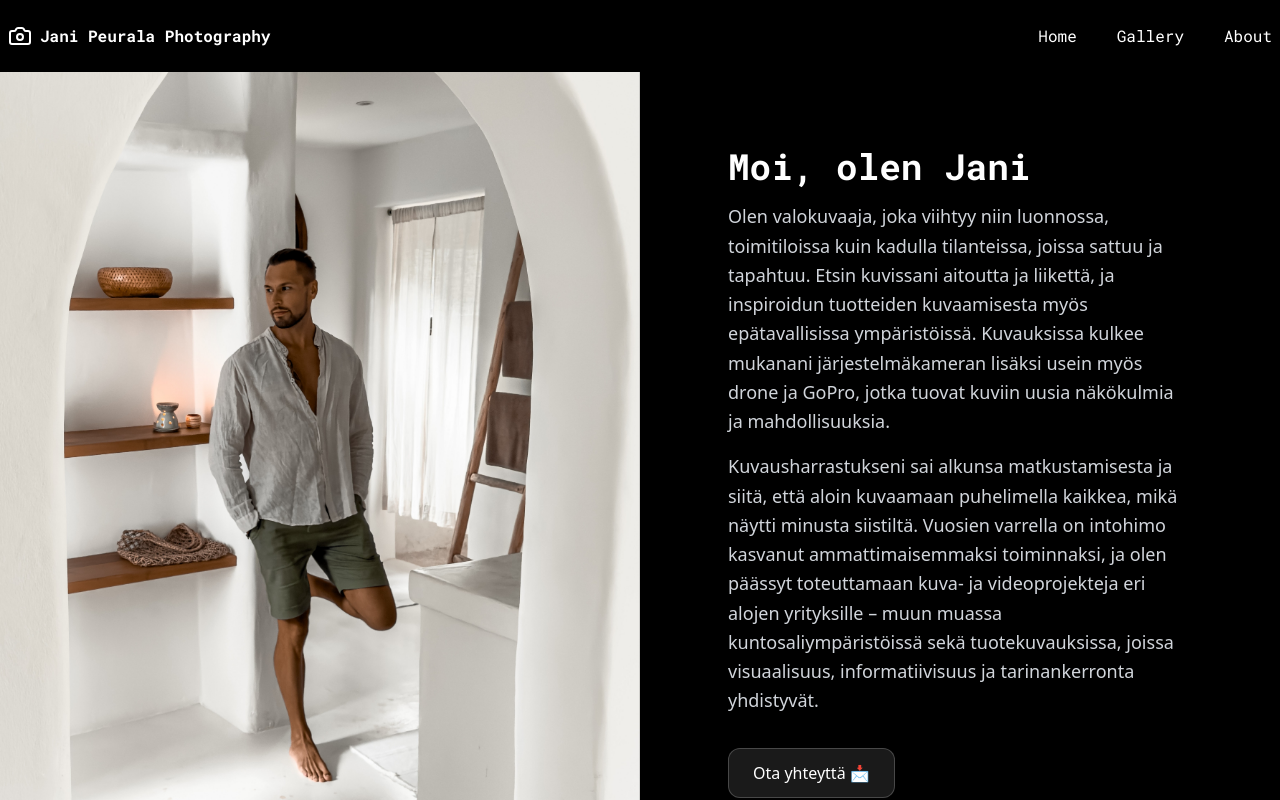
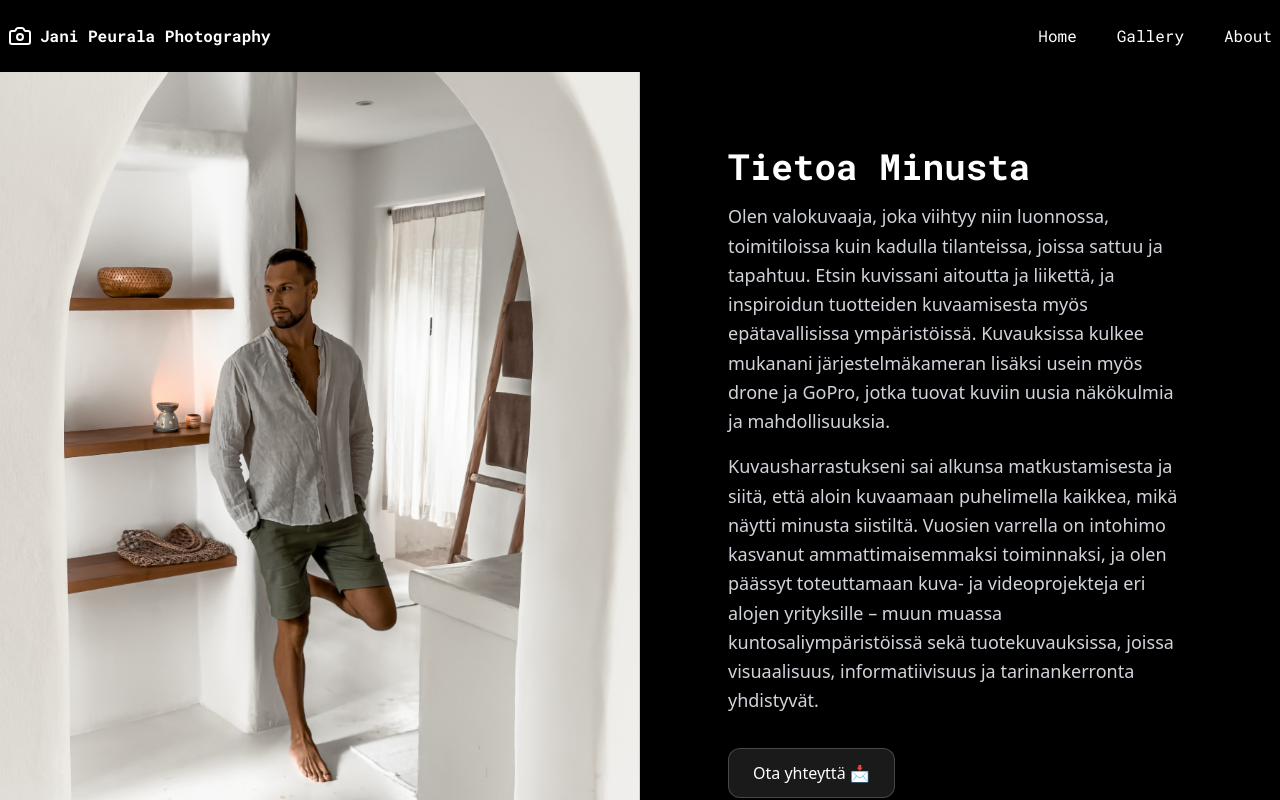
Before and after one commit to wilsq/photo-portfolio, a React (Vite) app: page /about in a window 1280 px wide. Shown: the top 800 px of the page. Built offline with nearby package versions, Linux system fonts and the light colour scheme.

Commit message:
Updated About.jsx and readme

```diff
--- a/src/components/About.jsx
+++ b/src/components/About.jsx
@@ -15,7 +15,7 @@
       {/* teksti */}
       <div className="md:w-1/2 w-full bg-black text-white flex items-center animate-[fadeSlideUp_0.8s_ease-out]">
         <div className="max-w-lg mx-auto px-6 py-10 md:py-16">
-          <h2 className="text-4xl font-bold mb-4">Moi, olen Jani</h2>
+          <h2 className="text-4xl font-bold mb-4">Tietoa Minusta</h2>
           <p className="text-lg text-gray-300 mb-4 leading-relaxed">
             Olen valokuvaaja, joka viihtyy niin luonnossa, toimitiloissa kuin
             kadulla tilanteissa, joissa sattuu ja tapahtuu. Etsin kuvissani
```
Also changed, not shown: 1 other file (tests, documents, lock files or other folders).
